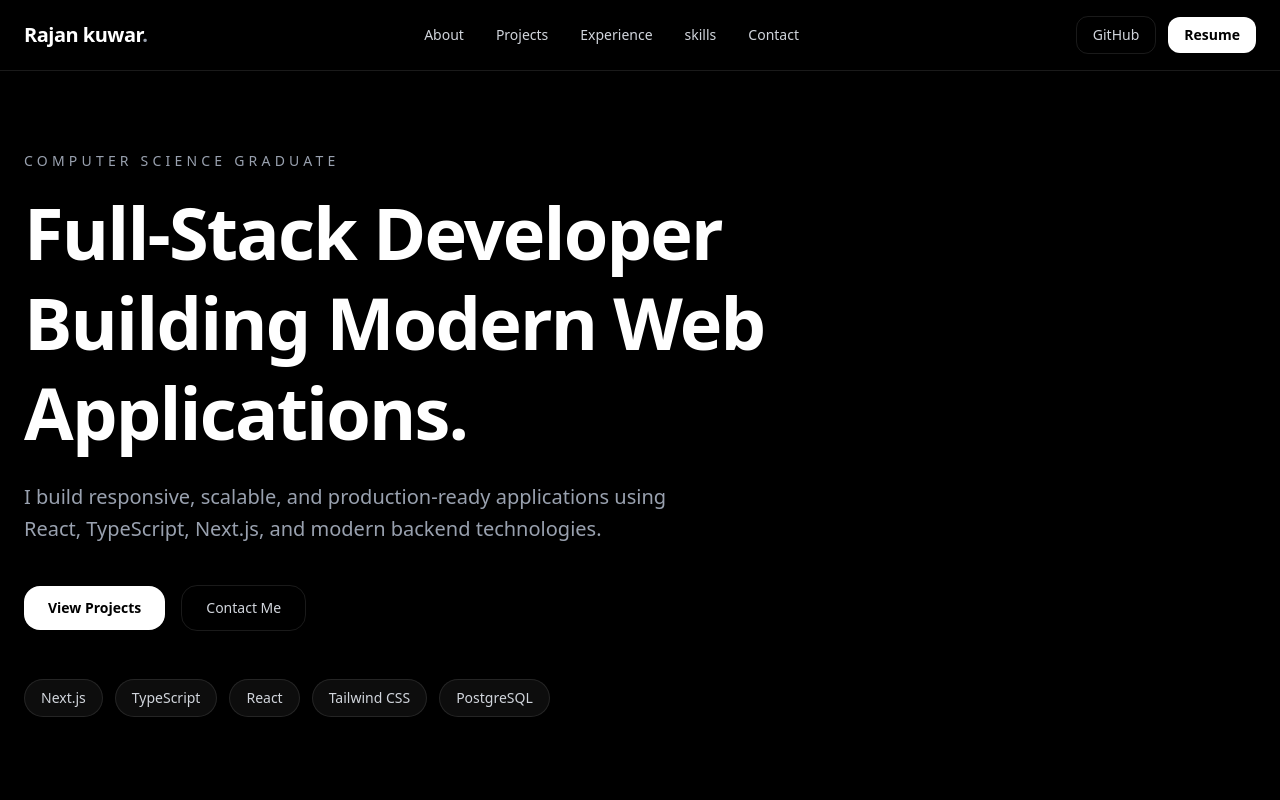
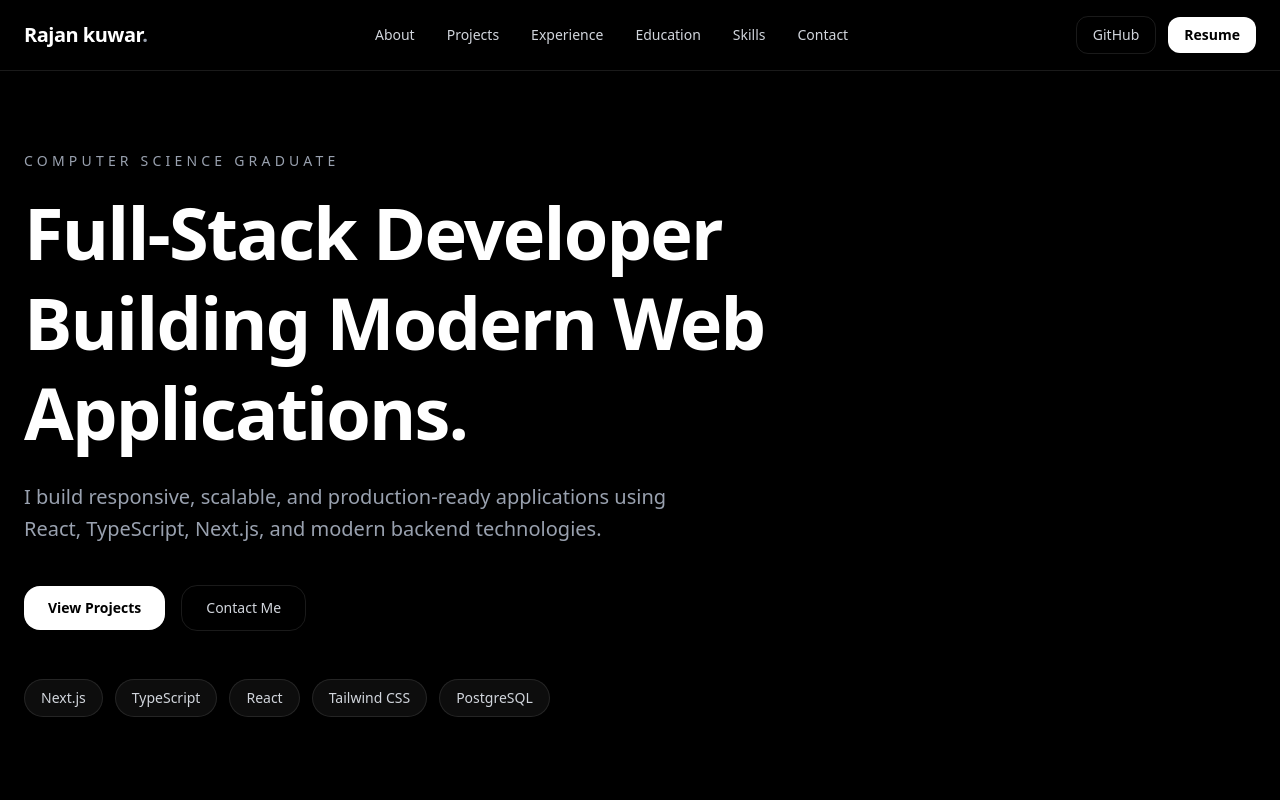
Before and after one commit to rajan10kuwar/my-portfolio-website, a Next.js app: page / in a window 1280 px wide. Shown: the top 800 px of the page. Built offline with nearby package versions, Linux system fonts and the light colour scheme.

Commit message:
Add education section

```diff
--- a/app/page.tsx
+++ b/app/page.tsx
@@ -37,10 +37,16 @@ export default function PortfolioNavbar() {
               Experience
             </a>
             <a
+              href="#education"
+              className="text-sm font-medium text-gray-300 transition hover:text-white"
+            >
+              Education
+            </a>
+            <a
               href="#skills"
               className="text-sm font-medium text-gray-300 transition hover:text-white"
             >
-              skills
+              Skills
             </a>
             <a
               href="#contact"
@@ -99,6 +105,13 @@ export default function PortfolioNavbar() {
           className="py-3 text-gray-300 transition hover:text-white"
         >
           Experience
+        </a>
+        <a
+          href="#education"
+          onClick={() => setIsOpen(false)}
+          className="py-3 text-gray-300 transition hover:text-white"
+        >
+          Education
         </a>
         <a
           href="#skills"
@@ -360,6 +373,10 @@ export default function PortfolioNavbar() {
           </div>
         </section>
 
+        <section id="education" className="mx-auto min-h-screen max-w-7xl px-6 py-24">
+          <h2 className="text-4xl font-bold">Education</h2>
+        </section>
+
         <section id="skills" className="mx-auto min-h-screen max-w-7xl px-6 py-24">
           {/* Section Heading */}
           <div className="max-w-3xl">
```
Also changed, not shown: app/layout.tsx (line endings or trailing spaces).
